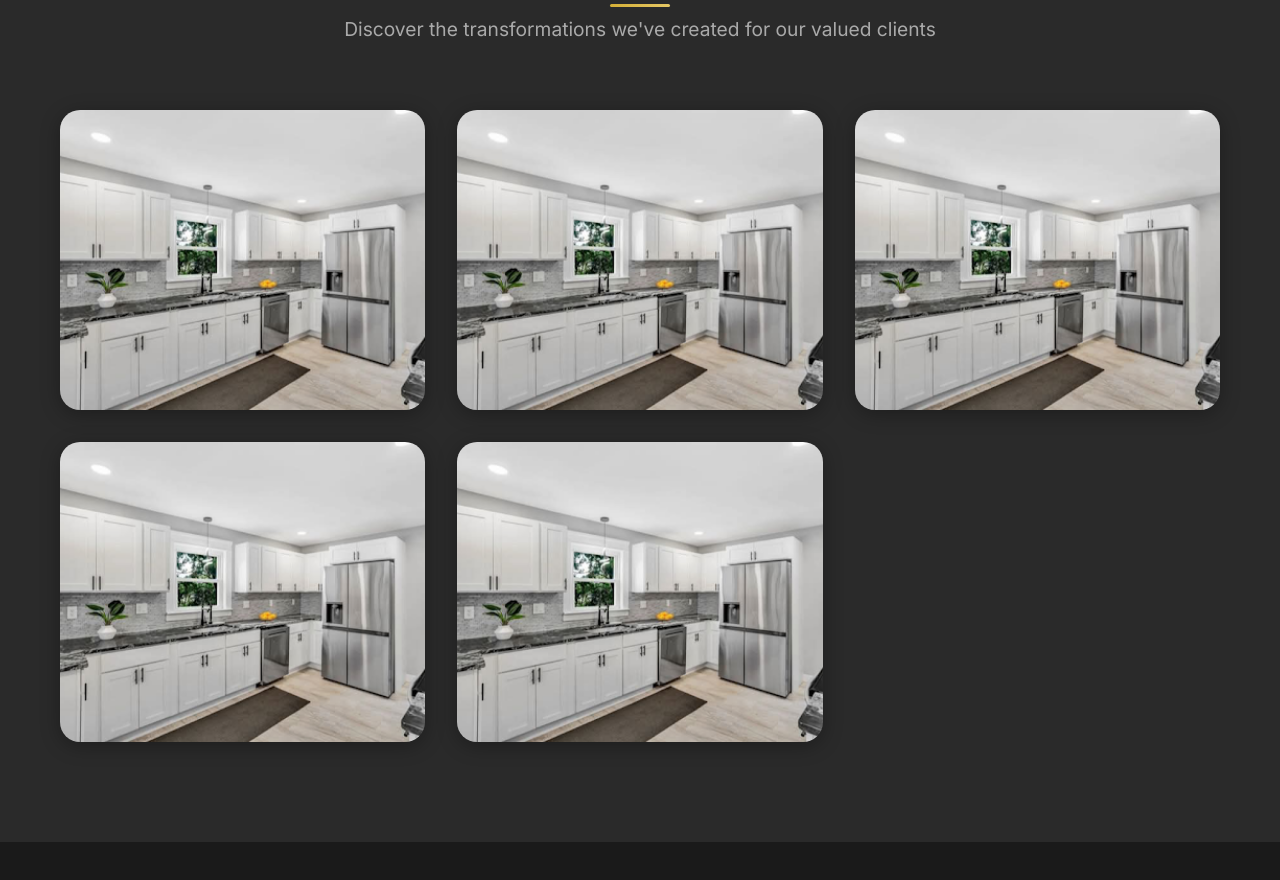
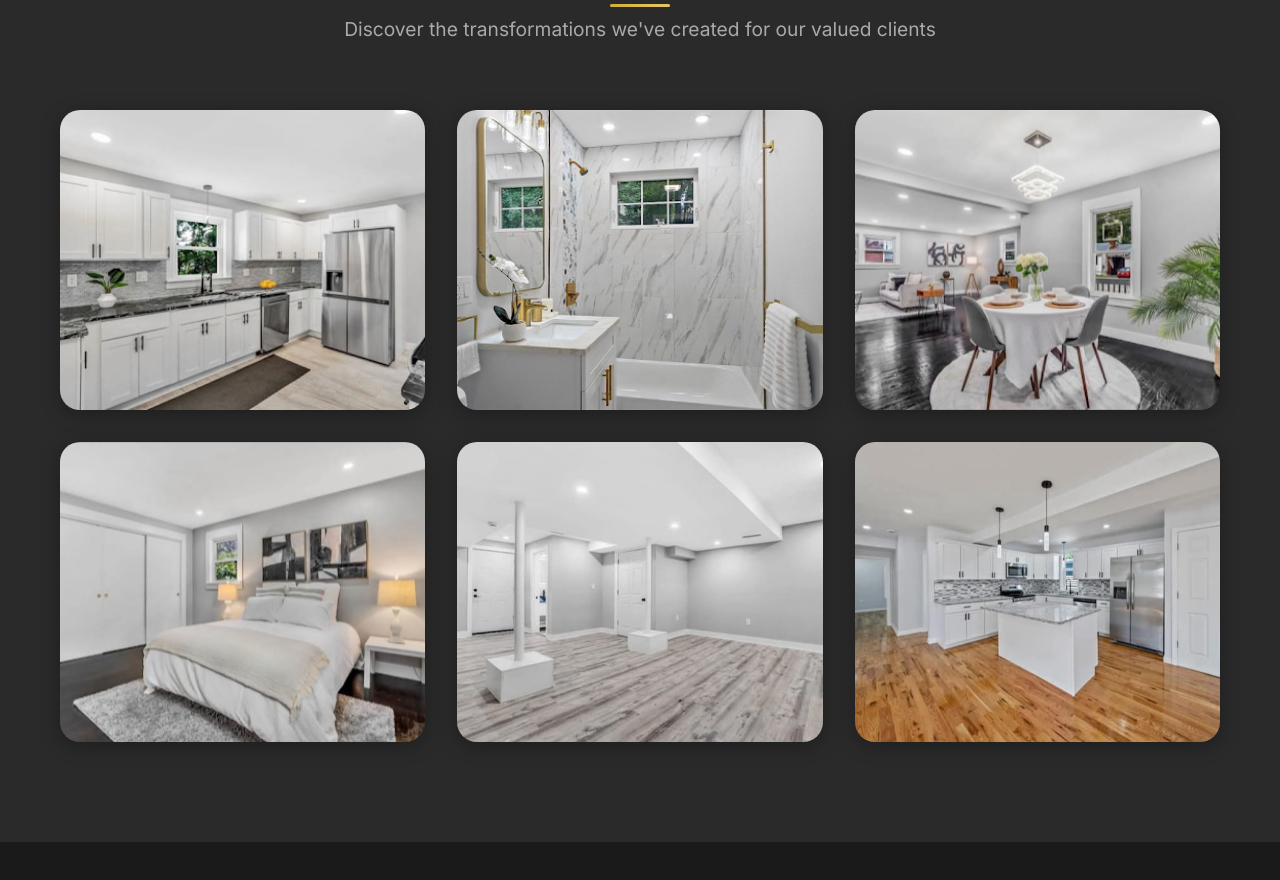
Before and after one commit to AbelChiquetti/BuildFlow, a plain HTML site: page index.html in a window 1280 px wide. Shown: the part 3185-4065 px from the top of the page. Drawn offline with nearby package versions, Linux system fonts and the light colour scheme.

Commit message:
New images

```diff
--- a/index.html
+++ b/index.html
@@ -229,7 +229,7 @@
             <div class="portfolio-grid">
                 <div class="portfolio-item">
                     <div class="portfolio-image">
-                        <img src="assets/portfolio-1.png" alt="Modern Kitchen Remodel" loading="lazy">
+                        <img src="assets/kitchen.png" alt="Modern Kitchen Remodel" loading="lazy">
                         <div class="portfolio-overlay">
                             <div class="portfolio-content">
                                 <h3 class="portfolio-title">Modern Kitchen Remodel</h3>
@@ -240,7 +240,7 @@
                 </div>
                 <div class="portfolio-item">
                     <div class="portfolio-image">
-                        <img src="assets/portfolio-1.png" alt="Luxury Bathroom Renovation" loading="lazy">
+                        <img src="assets/bathroom.png" alt="Luxury Bathroom Renovation" loading="lazy">
                         <div class="portfolio-overlay">
                             <div class="portfolio-content">
                                 <h3 class="portfolio-title">Luxury Bathroom Renovation</h3>
@@ -251,7 +251,7 @@
                 </div>
                 <div class="portfolio-item">
                     <div class="portfolio-image">
-                        <img src="assets/portfolio-1.png" alt="Living Room Makeover" loading="lazy">
+                        <img src="assets/livingroom.png" alt="Living Room Makeover" loading="lazy">
                         <div class="portfolio-overlay">
                             <div class="portfolio-content">
                                 <h3 class="portfolio-title">Living Room Makeover</h3>
@@ -262,7 +262,7 @@
                 </div>
                 <div class="portfolio-item">
                     <div class="portfolio-image">
-                        <img src="assets/portfolio-1.png" alt="Master Bedroom Suite" loading="lazy">
+                        <img src="assets/bedroom.png" alt="Master Bedroom Suite" loading="lazy">
                         <div class="portfolio-overlay">
                             <div class="portfolio-content">
                                 <h3 class="portfolio-title">Master Bedroom Suite</h3>
@@ -273,7 +273,18 @@
                 </div>
                 <div class="portfolio-item">
                     <div class="portfolio-image">
-                        <img src="assets/portfolio-1.png" alt="Complete Home Renovation" loading="lazy">
+                        <img src="assets/basement.jpg" alt="Basement" loading="lazy">
+                        <div class="portfolio-overlay">
+                            <div class="portfolio-content">
+                                <h3 class="portfolio-title">Basement Remodeling</h3>
+                                <p class="portfolio-description">Elegant basement</p>
+                            </div>
+                        </div>
+                    </div>
+                </div>
+                <div class="portfolio-item">
+                    <div class="portfolio-image">
+                        <img src="assets/home.jpg" alt="Complete Home Renovation" loading="lazy">
                         <div class="portfolio-overlay">
                             <div class="portfolio-content">
                                 <h3 class="portfolio-title">Complete Home Renovation</h3>
```
Also changed, not shown: assets/basement.jpg (added), assets/bathroom.png (added), assets/bedroom.png (added), assets/home.jpg (added), assets/kitchen.png (renamed from assets/portfolio-1.png), assets/livingroom.png (added).
